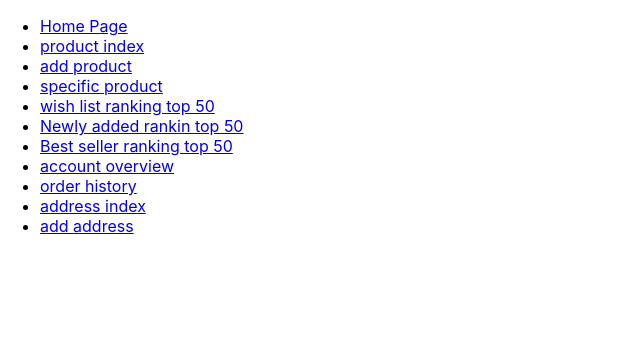
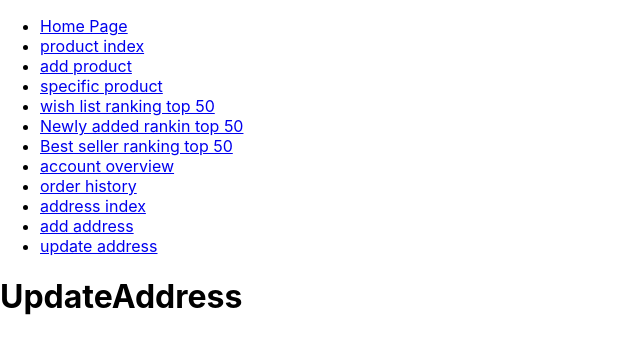
Before and after one commit to XX989tmx/amazon_clone_clientside, a React (Create React App) app: page /account/addresses/update in a window 1280 px wide. Shown: the top 354 px of the page, without its empty margins (0-640 px from the left). Built offline with nearby package versions, Linux system fonts and the light colour scheme.

Commit message:
adds new and update address js

```diff
--- a/src/App.js
+++ b/src/App.js
@@ -18,6 +18,7 @@ import Overview from "./accounts/overview/pages/Overview";
 import OrderHistory from "./accounts/order-history/pages/OrderHistory";
 import Addresses from "./accounts/addresses/pages/Addresses";
 import NewAddress from "./accounts/addresses/pages/NewAddress";
+import UpdateAddress from "./accounts/addresses/pages/UpdateAddress";
 
 function App() {
   let routes;
@@ -101,6 +102,9 @@ function App() {
       <Route path="/account/addresses/new" exact>
         <NewAddress />
       </Route>
+      <Route path="/account/addresses/update" exact>
+        <UpdateAddress />
+      </Route>
     </Switch>
   );
 
@@ -152,6 +156,9 @@ function App() {
               <li>
                 <Link to={"/account/addresses/new"}>add address</Link>
               </li>
+              <li>
+                <Link to={"/account/addresses/update"}>update address</Link>
+              </li>
             </ul>
           </nav>
         </div>
--- /dev/null
+++ b/src/accounts/addresses/pages/UpdateAddress.js
@@ -0,0 +1,11 @@
+import React from 'react';
+
+const UpdateAddress = () => {
+    return (
+      <div>
+        <h1>UpdateAddress</h1>
+      </div>
+    );
+}
+
+export default UpdateAddress;
```
